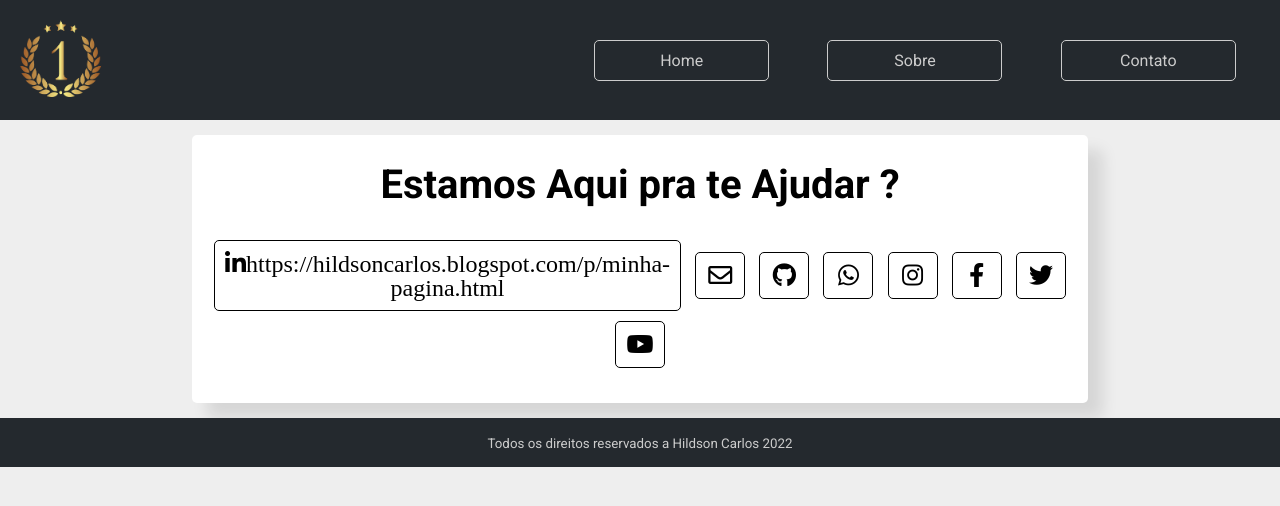
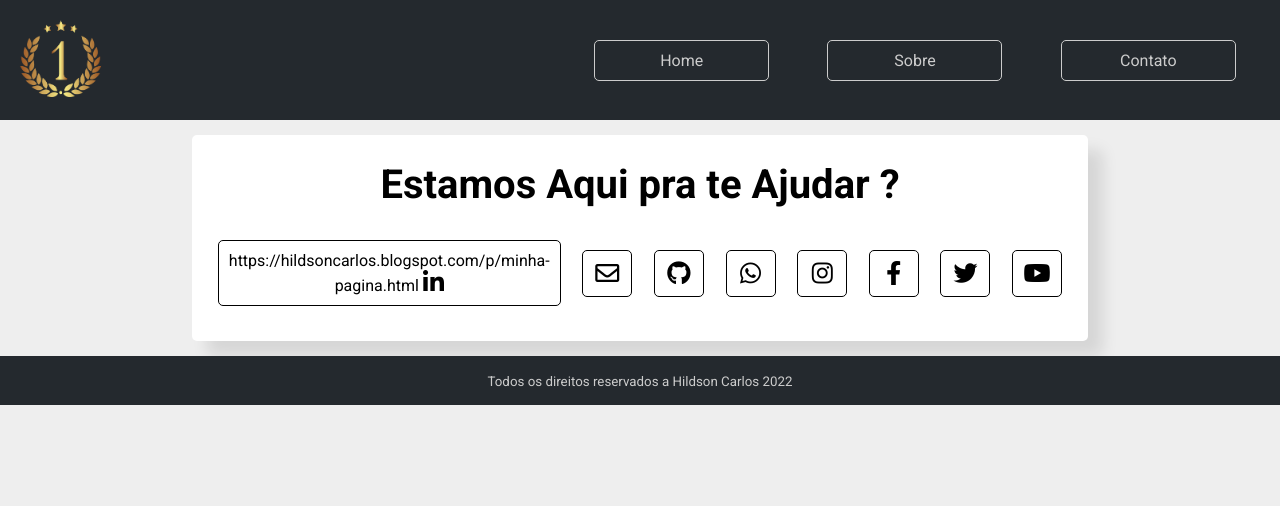
Before and after one commit to Karlos45/karlos45.github.io, a plain HTML site: page contato.html in a window 1280 px wide. Drawn offline with nearby package versions, Linux system fonts and the light colour scheme.

Commit message:
Update contato.html

```diff
--- a/contato.html
+++ b/contato.html
@@ -44,8 +44,8 @@
                 <h1>Estamos Aqui pra te Ajudar ?</h1>
                 <ul>
                     <li>
-                        <a href="#" target="_blank">
-                            <span class="fab fa-linkedin-in">https://hildsoncarlos.blogspot.com/p/minha-pagina.html</span>
+                        <a href="#" target="_blank">https://hildsoncarlos.blogspot.com/p/minha-pagina.html
+                            <span class="fab fa-linkedin-in"></span>
                         </a>
                     </li>
                     <li>
```
